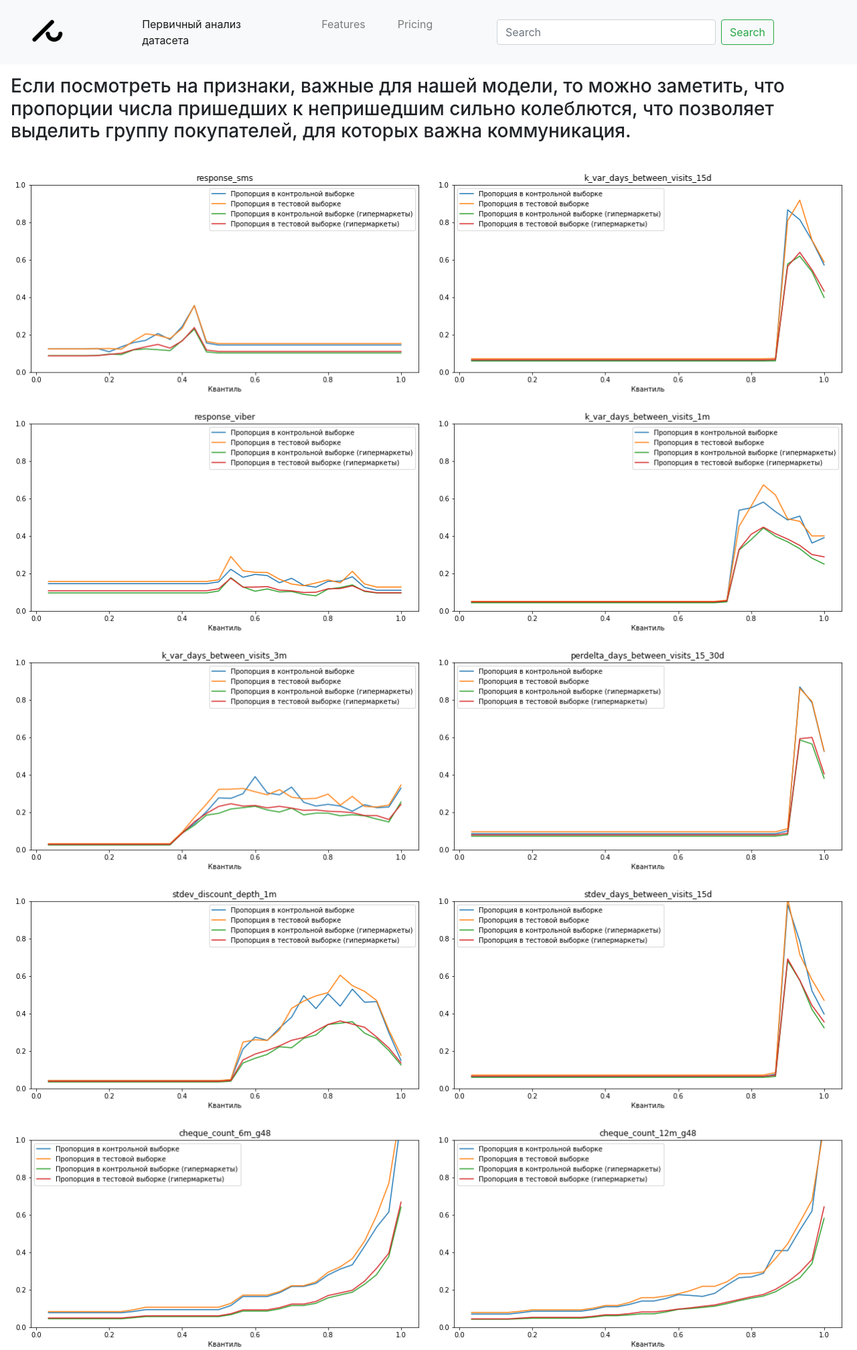
After one commit to DKozl50/pluh_sms, a Flask app: page /first_analysis in a window 1280 px wide. The commit adds this page. Shown: the top 2015 px of the page at 67% size. Run offline with Flask 2, Linux system fonts and the light colour scheme; some libraries are stand-ins or nearby versions.

Commit message:
Some ida changes

```diff
--- a/site/server.py
+++ b/site/server.py
@@ -7,7 +7,11 @@ app = Flask(__name__)
 
 @app.route('/')
 def main():
-    return render_template("index.html")
+    return render_template("index.html", type = "-")
+
+@app.route('/first_analysis')
+def mitya():
+    return render_template("mitya.html", type = "mitya")
 
 @app.route('/graph')
 def graph():
@@ -27,7 +31,7 @@ def search_get():
     id = request.args.get('id')
     if not id:
         return redirect(url_for('main'))
-    return render_template("search.html", id = id)
+    return render_template("search.html", id = id, type = "-")
 
 if __name__ == "__main__":
     app.run(host="0.0.0.0", debug = True)
--- /dev/null
+++ b/site/templates/mitya.html
@@ -0,0 +1,8 @@
+{% extends "wrapper.html" %}
+
+{% block content %}
+
+<h3 class = "py-3 px-3">Если посмотреть на признаки, важные для нашей модели, то можно заметить, что пропорции числа пришедших к непришедшим сильно колеблются, что позволяет выделить группу покупателей, для которых важна коммуникация.</h3>
+<img class = "py-3 px-3" src="{{url_for('static', filename='wtf.png')}}" align="middle" alt="" width="100%" height=""/>
+
+{% endblock %}
--- a/site/templates/wrapper.html
+++ b/site/templates/wrapper.html
@@ -9,14 +9,25 @@
 
 <body>
   <nav class="navbar navbar-expand-lg navbar-light bg-light py-3">
-  <div class = "container mx-0">
+  <div class = "container mx-0" style = "max-width:98%">
     <a class="navbar-brand col-1" href="{{ url_for('main') }}">
       <img src="{{url_for('static', filename='pluh.png')}}" align="middle" alt="" width="50" height="50"/>
     </a>
+    <ul class="navbar-nav col-5">
+      <li class="nav-item {% if type == 'mitya'%} active {% endif %} mx-3">
+        <a class="nav-link" href="{{ url_for('mitya') }}">Первичный анализ датасета {% if type == 'mitya'%} <span class="sr-only">(current)</span> {% endif %}</a>
+      </li>
+      <li class="nav-item mx-3">
+        <a class="nav-link" href="#">Features</a>
+      </li>
+      <li class="nav-item mx-3">
+        <a class="nav-link" href="#">Pricing</a>
+      </li>
+    </ul>
 
-      <form class="form-inline my-2 my-lg-0 float-right col-10" action="{{ url_for('search_get') }}" method=get>
-        <input class="form-control mr-sm-2" type="search" placeholder="Search" aria-label="Search" name=id style="min-width: 400px">
-        <button class="btn btn-outline-success my-2 my-sm-0" type="submit">Search</button>
+      <form class="form-inline my-2 my-lg-0 float-right col-5" action="{{ url_for('search_get') }}" method=get>
+        <input class="form-control mr-sm-2" type="search" placeholder="Search" aria-label="Search" name=id style="min-width:70%">
+        <button class="btn btn-outline-success my-2 my-sm-0" type="submit" >Search</button>
       </form>
   </div>
 </nav>
```
Also changed, not shown: site/templates/index.html (+0 -20 lines), site/static/wtf.png (added), 3 other files.
